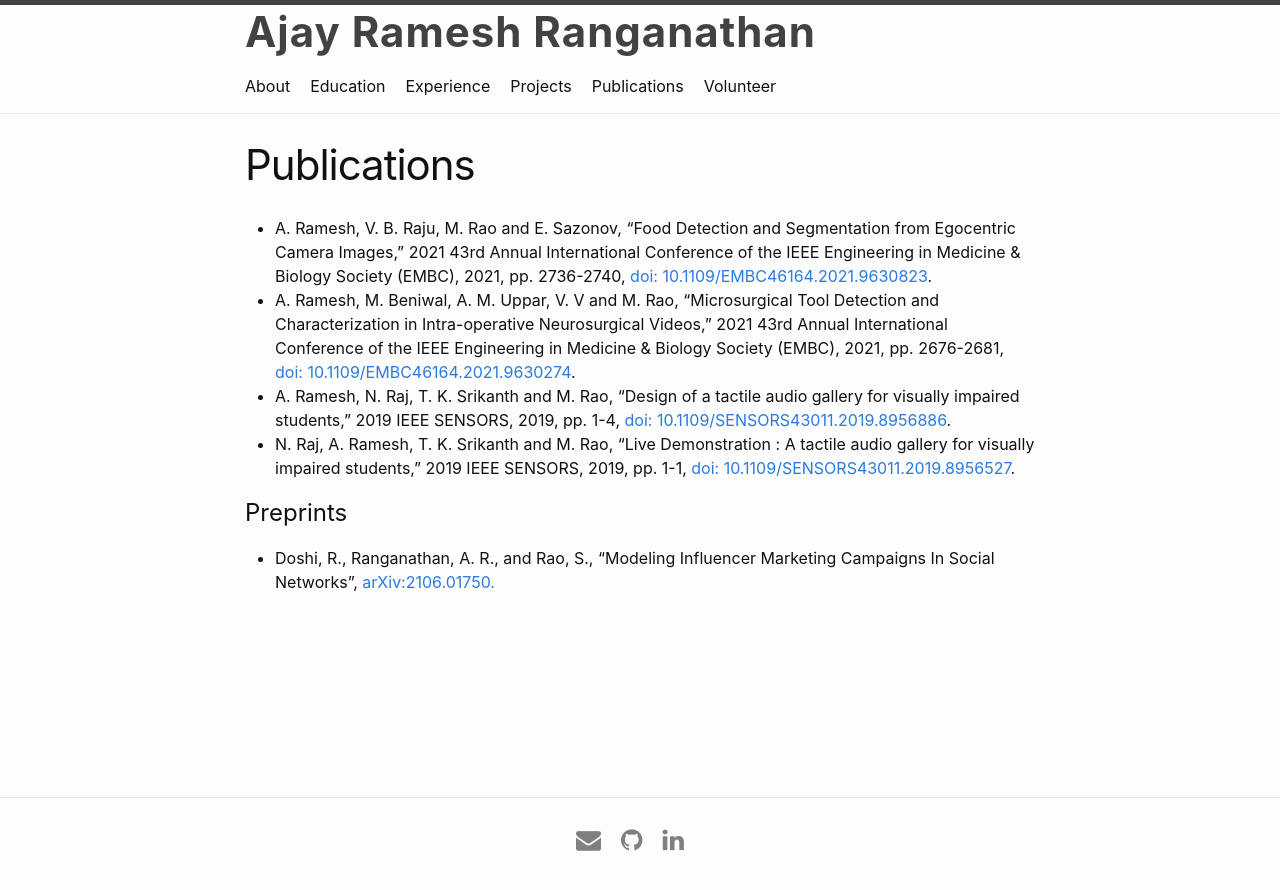
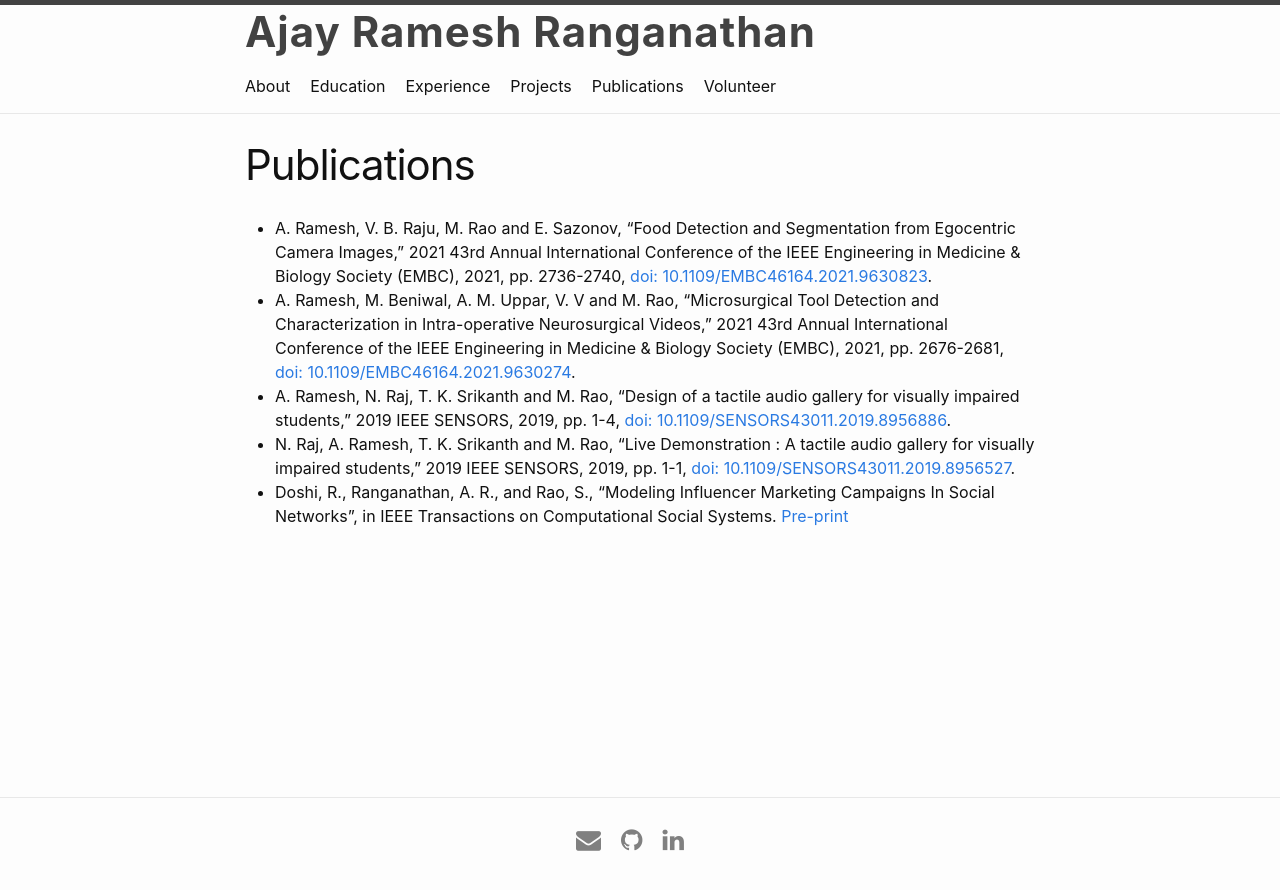
Before and after one commit to AJ-RR/AJ-RR.github.io, a Jekyll site: the page built from zpublications.md, in a window 1280 px wide. Shown: the top 890 px of the page. Built offline with Jekyll 4.4.1, drawn with Linux system fonts in a browser that asks for light colours.

Commit message:
Update zpublications.md

```diff
--- a/zpublications.md
+++ b/zpublications.md
@@ -7,7 +7,4 @@ permalink: /publications/
 * A. Ramesh, M. Beniwal, A. M. Uppar, V. V and M. Rao, "Microsurgical Tool Detection and Characterization in Intra-operative Neurosurgical Videos," 2021 43rd Annual International Conference of the IEEE Engineering in Medicine & Biology Society (EMBC), 2021, pp. 2676-2681, <a href = "https://ieeexplore.ieee.org/document/9630274"> doi: 10.1109/EMBC46164.2021.9630274</a>.
 * A. Ramesh, N. Raj, T. K. Srikanth and M. Rao, "Design of a tactile audio gallery for visually impaired students," 2019 IEEE SENSORS, 2019, pp. 1-4, <a href="https://ieeexplore.ieee.org/document/8956886">doi: 10.1109/SENSORS43011.2019.8956886</a>.
 * N. Raj, A. Ramesh, T. K. Srikanth and M. Rao, "Live Demonstration : A tactile audio gallery for visually impaired students," 2019 IEEE SENSORS, 2019, pp. 1-1, <a href="https://ieeexplore.ieee.org/document/8956527">doi: 10.1109/SENSORS43011.2019.8956527</a>.
-
-<h1>Preprints</h1>
-
-* Doshi, R., Ranganathan, A. R., and Rao, S., “Modeling Influencer Marketing Campaigns In Social Networks”, <a href = "https://arxiv.org/abs/2106.01750">arXiv:2106.01750.</a>
+* Doshi, R., Ranganathan, A. R., and Rao, S., “Modeling Influencer Marketing Campaigns In Social Networks”, in IEEE Transactions on Computational Social Systems. <a href = "https://arxiv.org/abs/2106.01750">Pre-print</a>
```
